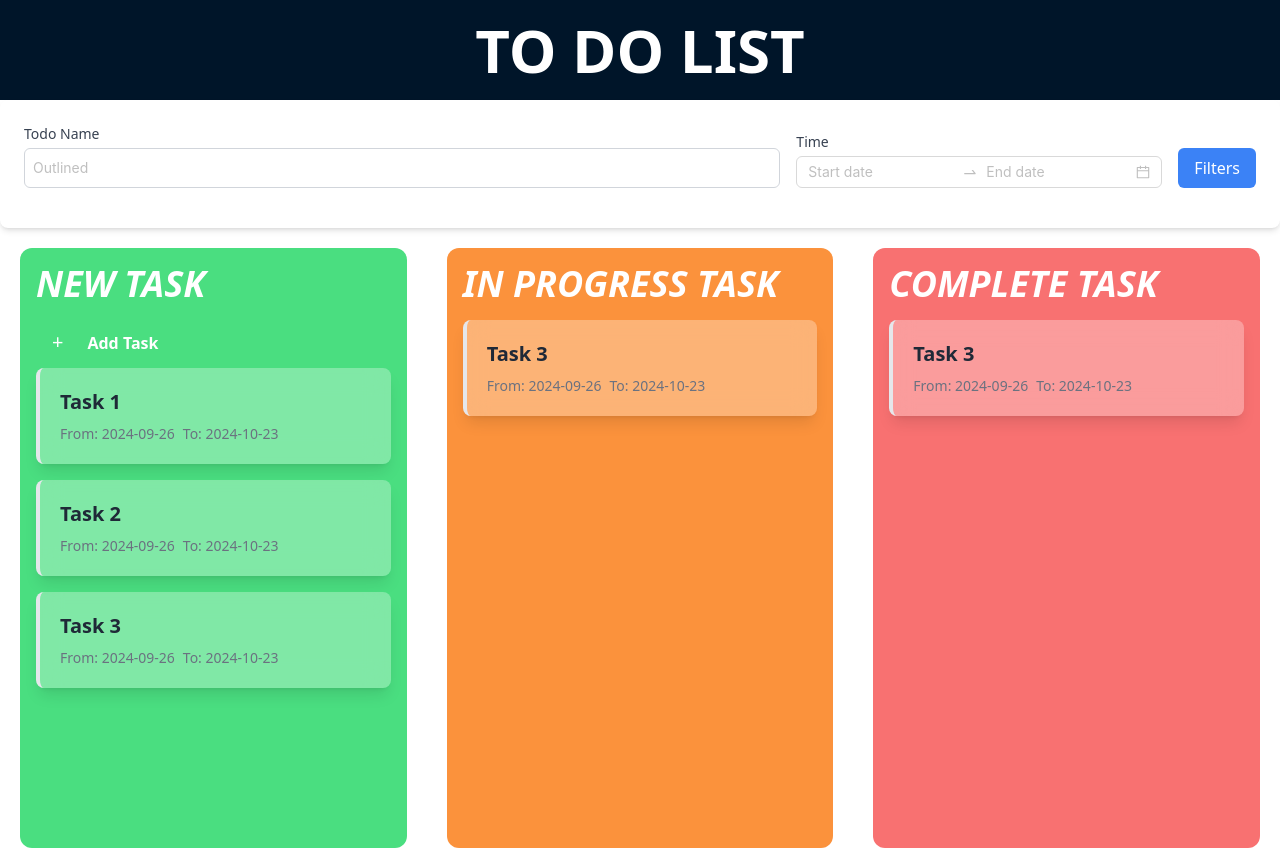
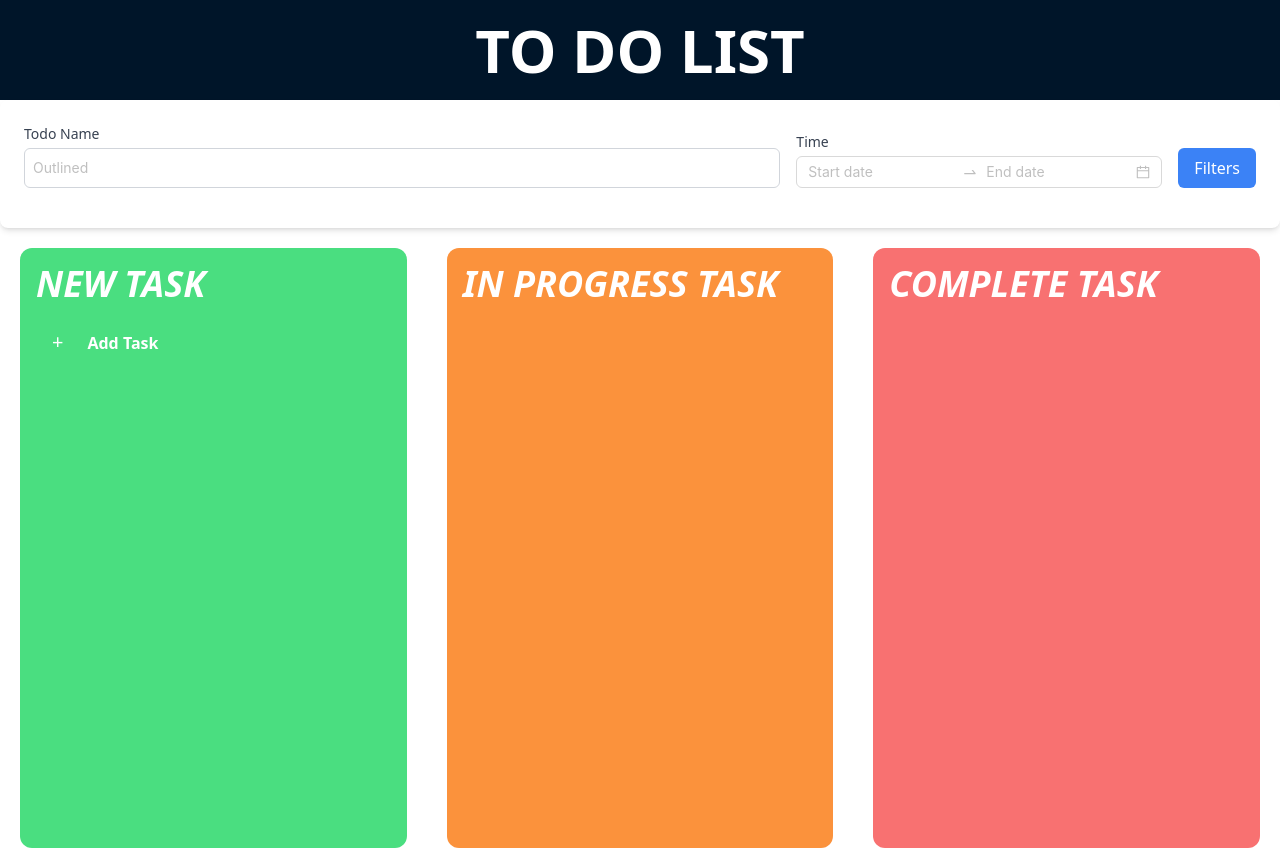
Before and after one commit to datquang03/HCM24_CPL_REACT_12_TEAM3_TODOLIST, a React (Vite) app: page / in a window 1280 px wide. Shown: the top 850 px of the page. Built offline with nearby package versions, Linux system fonts and the light colour scheme.

Commit message:
Update dependencies and add UUID library, Add submit logic. Refractor App, Card, ItemsForm

```diff
--- a/package.json
+++ b/package.json
@@ -13,12 +13,14 @@
     "antd": "^5.20.6",
     "react": "^18.3.1",
     "react-dom": "^18.3.1",
-    "to-do-list": "file:"
+    "to-do-list": "file:",
+    "uuid": "^10.0.0"
   },
   "devDependencies": {
     "@eslint/js": "^9.9.0",
     "@types/react": "^18.3.3",
     "@types/react-dom": "^18.3.0",
+    "@types/uuid": "^10.0.0",
     "@vitejs/plugin-react-swc": "^3.5.0",
     "autoprefixer": "^10.4.20",
     "eslint": "^9.9.0",
--- a/src/App.tsx
+++ b/src/App.tsx
@@ -2,26 +2,30 @@ import { Content, Footer, Header } from "antd/es/layout/layout";
 import "./App.css";
 import "./index.css";
 import TaskBox from "./Components/TaskBox";
-import ItemProps from "./Model/ItemProps";
 import { useEffect, useState } from "react";
 import { dataForm } from "./data/todoTest";
 import FilterTodo from "./Components/FilterTodo";
 import Card from "./Components/Card";
+import ItemProps from "./Model/ItemProps";
 
 function App() {
-  localStorage.setItem('todo',JSON.stringify(dataForm))
+  localStorage.setItem("todo", JSON.stringify(dataForm));
   const [items, setItems] = useState<ItemProps[]>([]);
-  console.log(items);
-  useEffect(() => {
-    const currentList = localStorage.getItem("todo");
+
+  const updateItemsFromLocalStorage = () => {
+    const currentList = localStorage.getItem("items");
     const items = currentList ? JSON.parse(currentList) : [];
     setItems(items);
+  };
+
+  useEffect(() => {
+    updateItemsFromLocalStorage();
   }, []);
 
-    // Filter tasks based on their status
-    const newTasks = items.filter((item) => item.status === "New");
-    const inProgressTasks = items.filter((item) => item.status === "Inprogress");
-    const completedTasks = items.filter((item) => item.status === "Complete");
+  // Filter tasks based on their status
+  const newTasks = (items ?? []).filter((item) => item.status === "New");
+  const inProgressTasks = (items ?? []).filter((item) => item.status === "Inprogress");
+  const completedTasks = (items ?? []).filter((item) => item.status === "Complete");
 
   return (
     <>
@@ -30,17 +34,33 @@ function App() {
       </Header>
       <FilterTodo />
       <Content className="min-h-[80vh] flex justify-between gap-10 p-5">
-      <TaskBox title="NEW TASK" color="bg-green-400" canAddTask={true}>
+        <TaskBox
+          onSubmitCallback={updateItemsFromLocalStorage}
+          title="NEW TASK"
+          color="bg-green-400"
+          canAddTask={true}
+        >
           {newTasks.map((task) => (
-            <Card key={task.id} task={task} />
+            <Card
+              key={task.id}
+              task={task}
+            />
           ))}
         </TaskBox>
-        <TaskBox title="IN PROGRESS TASK" color="bg-orange-400">
+        <TaskBox
+          onSubmitCallback={updateItemsFromLocalStorage}
+          title="IN PROGRESS TASK"
+          color="bg-orange-400"
+        >
           {inProgressTasks.map((task) => (
             <Card key={task.id} task={task} />
           ))}
         </TaskBox>
-        <TaskBox title="COMPLETE TASK" color="bg-red-400">
+        <TaskBox
+          onSubmitCallback={updateItemsFromLocalStorage}
+          title="COMPLETE TASK"
+          color="bg-red-400"
+        >
           {completedTasks.map((task) => (
             <Card key={task.id} task={task} />
           ))}
--- a/src/Components/AddTaskButton.tsx
+++ b/src/Components/AddTaskButton.tsx
@@ -1,7 +1,11 @@
 import { useState } from "react";
 import ItemsForm from "./ItemsForm";
 
-const AddTaskButton = () => {
+interface AddTaskButtonProps {
+  onSubmitCallback: () => void;
+}
+
+const AddTaskButton: React.FC<AddTaskButtonProps> = ({ onSubmitCallback }) => {
   const [isOpen, setIsOpen] = useState(false);
   return (
     <div>
@@ -20,7 +24,7 @@ const AddTaskButton = () => {
           </div>
         </div>
       ) : (
-        <ItemsForm setIsOpen = {setIsOpen}/>
+        <ItemsForm onSubmitCallback={onSubmitCallback} setIsOpen={setIsOpen} />
       )}
     </div>
   );
--- a/src/Components/FilterTodo.tsx
+++ b/src/Components/FilterTodo.tsx
@@ -1,17 +1,17 @@
-import React, { useEffect, useState } from 'react';
-import SearchInput from './SearchInput';
-import SelectTime from './SelectTime';
-import ItemProps from '../Model/ItemProps';
+import { useEffect, useState } from "react";
+import SearchInput from "./SearchInput";
+import SelectTime from "./SelectTime";
+import ItemProps from "../Model/ItemProps";
 
 const FilterTodo = () => {
   // States for Todo Name, Time, and Items
-  const [todoName, setTodoName] = useState('');
-  const [todoTime, setTodoTime] = useState<[string, string]>(['', '']);
+  const [todoName, setTodoName] = useState("");
+  const [todoTime, setTodoTime] = useState<[string, string]>(["", ""]);
   const [items, setItems] = useState<ItemProps[]>([]);
 
   // Load items from localStorage on mount
   useEffect(() => {
-    const currentList = localStorage.getItem('todo');
+    const currentList = localStorage.getItem("items");
     const items = currentList ? JSON.parse(currentList) : [];
     setItems(items);
   }, []);
@@ -21,27 +21,26 @@ const FilterTodo = () => {
     let filteredList = todoList;
 
     // Filter by name if provided
-    if (todoName.trim() !== '') {
-      filteredList = filteredList.filter(todo =>
-        todo.name.trim().toLowerCase() === todoName.trim().toLowerCase()
+    if (todoName.trim() !== "") {
+      filteredList = filteredList.filter(
+        (todo) =>
+          todo.name.trim().toLowerCase() === todoName.trim().toLowerCase()
       );
     }
 
     // Filter by time range if both start and end dates are provided
-    if (todoTime[0] !== '' && todoTime[1] !== '') {
-      filteredList = filteredList.filter(todo => {
+    if (todoTime[0] !== "" && todoTime[1] !== "") {
+      filteredList = filteredList.filter((todo) => {
         const [todoStartDate, todoEndDate] = todo.formToDate;
-        return (
-          todoStartDate >= todoTime[0] && todoEndDate <= todoTime[1]
-        );
+        return todoStartDate >= todoTime[0] && todoEndDate <= todoTime[1];
       });
     }
 
-    console.log('Filtered List:', filteredList);
+    console.log("Filtered List:", filteredList);
     return filteredList;
   };
 
-  console.log('Filtered List:', handleFilter(items));
+  console.log("Filtered List:", handleFilter(items));
 
   return (
     <div className="flex justify-end">
@@ -50,13 +49,17 @@ const FilterTodo = () => {
           <div className="flex gap-4 mb-4 items-end">
             {/* Todo Name */}
             <div className="flex-1">
-              <label className="block text-sm font-medium text-gray-700 mb-1">Todo Name</label>
+              <label className="block text-sm font-medium text-gray-700 mb-1">
+                Todo Name
+              </label>
               <SearchInput value={todoName} setTodoName={setTodoName} />
             </div>
 
             {/* Time */}
             <div className="flex-2">
-              <label className="block text-sm font-medium text-gray-700 mb-1">Time</label>
+              <label className="block text-sm font-medium text-gray-700 mb-1">
+                Time
+              </label>
               <SelectTime setTodoTime={setTodoTime} />
             </div>
 
--- a/src/Components/ItemsForm.tsx
+++ b/src/Components/ItemsForm.tsx
@@ -1,9 +1,12 @@
 import { useState } from "react";
 import { Button, DatePicker, Form, FormProps, Input } from "antd";
+import { v4 as uuidv4 } from "uuid";
+
 import ItemProps from "../Model/ItemProps";
 
 interface ItemsFormProps {
   setIsOpen: (isOpen: boolean) => void;
+  onSubmitCallback: () => void;
 }
 
 const { RangePicker } = DatePicker;
@@ -18,7 +21,10 @@ const formItemLayout = {
   },
 };
 
-const ItemsForm: React.FC<ItemsFormProps> = ({ setIsOpen }) => {
+const ItemsForm: React.FC<ItemsFormProps> = ({
+  setIsOpen,
+  onSubmitCallback,
+}) => {
   const [componentVariant, setComponentVariant] =
     useState<FormProps["variant"]>("filled");
 
@@ -33,13 +39,16 @@ const ItemsForm: React.FC<ItemsFormProps> = ({ setIsOpen }) => {
   const handleSubmit: FormProps<ItemProps>["onFinish"] = (values) => {
     const currentList = localStorage.getItem("items");
     const items = currentList ? JSON.parse(currentList) : [];
+    values.id = uuidv4();
+    values.status = "New";
     items.push(values);
     localStorage.setItem("items", JSON.stringify(items));
     setIsOpen(false);
+    onSubmitCallback();
   };
 
   return (
-    <div >
+    <div>
       <h1 className="px-4 text-white font-semibold">Add New Task</h1>
       <Form
         {...formItemLayout}
@@ -53,7 +62,7 @@ const ItemsForm: React.FC<ItemsFormProps> = ({ setIsOpen }) => {
           name="name"
           rules={[{ required: true, message: "Enter Task Name" }]}
         >
-          <Input className="bg-white"/>
+          <Input className="bg-white" />
         </Form.Item>
         <Form.Item<ItemProps>
           label="Description"
@@ -64,7 +73,7 @@ const ItemsForm: React.FC<ItemsFormProps> = ({ setIsOpen }) => {
             },
           ]}
         >
-          <Input.TextArea className="bg-white flex-grow"  />
+          <Input.TextArea className="bg-white flex-grow" />
         </Form.Item>
 
         <Form.Item<ItemProps>
@@ -75,7 +84,7 @@ const ItemsForm: React.FC<ItemsFormProps> = ({ setIsOpen }) => {
           <RangePicker />
         </Form.Item>
 
-        <Form.Item wrapperCol={{ offset: 6, span: 16}}>
+        <Form.Item wrapperCol={{ offset: 6, span: 16 }}>
           <Button type="primary" htmlType="submit">
             Submit
           </Button>
--- a/src/Components/TaskBox.tsx
+++ b/src/Components/TaskBox.tsx
@@ -4,15 +4,22 @@ import AddTaskButton from "./AddTaskButton";
 interface TaskBoxProps {
   title: string;
   color: string;
+  onSubmitCallback: () => void;
   canAddTask?: boolean;
   children?: React.ReactNode;
 }
 
-const TaskBox: React.FC<TaskBoxProps> = ({ title, color, canAddTask, children }) => {
+const TaskBox: React.FC<TaskBoxProps> = ({
+  title,
+  color,
+  onSubmitCallback,
+  canAddTask,
+  children,
+}) => {
   return (
     <div className={`${color} flex-grow w-1/3 rounded-xl`}>
       <div className="text-white text-4xl font-black italic p-4 ">{title}</div>
-      {canAddTask && <AddTaskButton />}
+      {canAddTask && <AddTaskButton onSubmitCallback={onSubmitCallback} />}
       <div>
         {children} {/* Render the children prop */}
       </div>
```
Also changed, not shown: src/Components/Card.tsx (+36 -11 lines), 1 other file (tests, documents, lock files or other folders).
